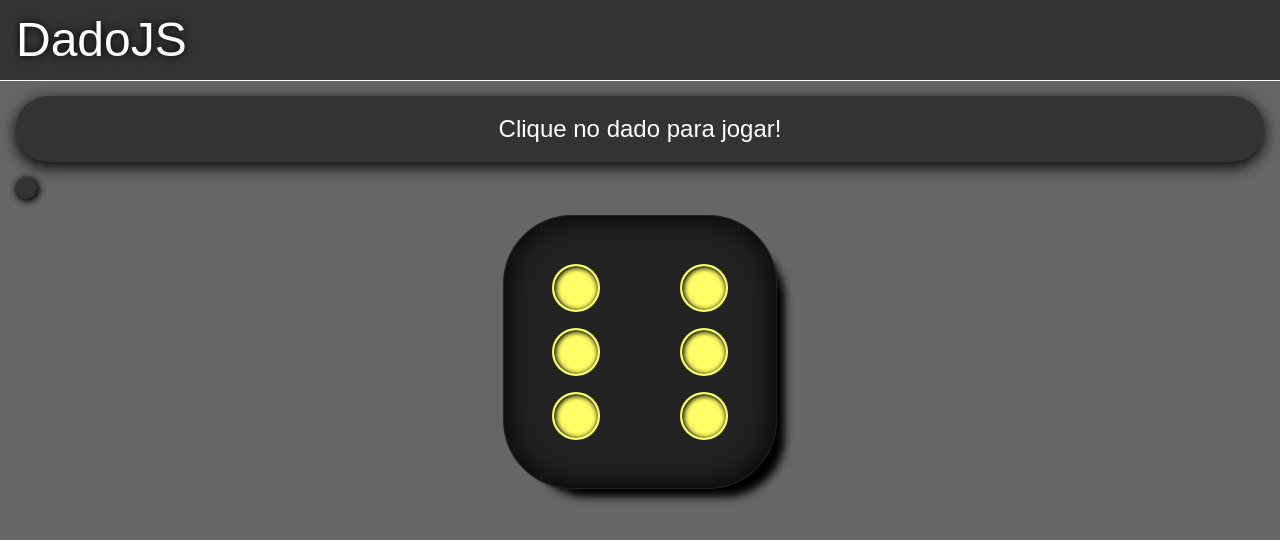
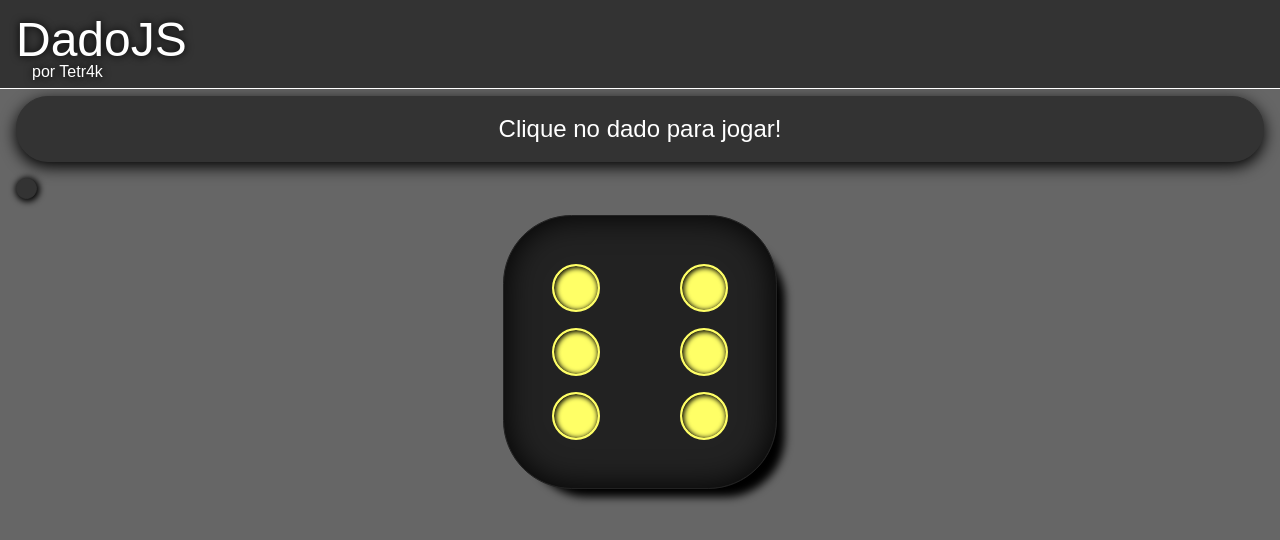
Before and after one commit to Tetr4k/dadojs, a React (Create React App) app: page / in a window 1280 px wide. Shown: the top 540 px of the page. Built offline with nearby package versions, Linux system fonts and the light colour scheme.

Commit message:
Arruma cabeçalho

```diff
--- a/src/componentes/Cabecalho/index.jsx
+++ b/src/componentes/Cabecalho/index.jsx
@@ -1,21 +1,22 @@
 import styled from 'styled-components';
 import Titulo from '../Titulo';
+import Link from '../Link';
 import { corFundoSecundaria, corTextoPrincipal } from '../../Colors'
 
 const Cabecalho = styled.header`
-    align-items: center;
+
     background-color: ${corFundoSecundaria};
     border-bottom: white 1px solid;
     color: ${corTextoPrincipal};
     display: flex;
-    flex-direction: row;
+    flex-direction: column;
     font-family: 'Rubik', sans-serif;
-    height: 5rem;
+    height: 3.5rem;
     justify-content: space-between;
     left: 0;
-    //padding: 1rem;
+    padding: 1rem;
     position: fixed;
-    top:0;
+    top: 0;
     width: 100%;
 `
 
@@ -23,6 +24,7 @@ const Retorno = () => {
     return (
         <Cabecalho>
             <Titulo/>
+            <Link/>
         </Cabecalho>
     );
 };
--- /dev/null
+++ b/src/componentes/Link/index.jsx
@@ -0,0 +1,22 @@
+import styled from 'styled-components';
+import { corTextoPrincipal, corTextoSecundaria } from '../../Colors'
+
+const Link = styled.a`
+  color: ${corTextoPrincipal};
+  font-size: 1rem;
+  margin-left: 1rem;
+  text-decoration: none;
+  text-shadow: 0 0 0.5rem black;
+  &:hover{
+    color: ${corTextoSecundaria};
+    text-shadow: none;
+  }
+`
+
+const Retorno = () => {
+    return (
+        <Link href="https://github.com/Tetr4k">por Tetr4k</Link>
+    );
+}
+
+export default Retorno;
--- a/src/componentes/Titulo/index.jsx
+++ b/src/componentes/Titulo/index.jsx
@@ -1,23 +1,17 @@
 import styled from 'styled-components';
-import { corTextoPrincipal, corTextoSecundaria } from '../../Colors'
+import {corTextoPrincipal} from '../../Colors'
 
 const Titulo = styled.h1`
-  align-items: center;
   color: ${corTextoPrincipal};
   font-size: 3rem;
-  justify-content: center;
-  margin-left: 1rem;
-  text-decoration: none;
   text-shadow: 0 0 0.5rem black;
-  &:hover{
-    color: ${corTextoSecundaria};
-    text-shadow: none;
-  }
 `
 
 const Retorno = () => {
     return (
-        <Titulo>DadoJS</Titulo>
+        <Titulo>
+          DadoJS
+        </Titulo>
     );
 }
 
```
